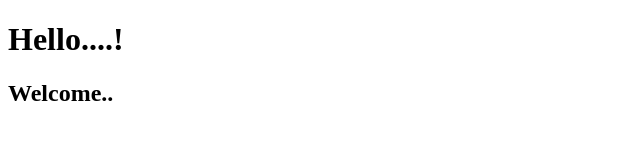
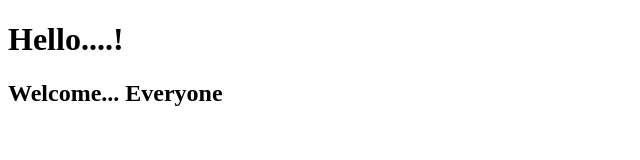
Before and after one commit to neelu123-devi/neelu123-devi, a plain HTML site: page index.html in a window 1280 px wide. Shown: the whole page, without its empty margins (0-640 px from the left). Drawn offline with Linux system fonts and the light colour scheme.

Commit message:
Update index.html

```diff
--- a/index.html
+++ b/index.html
@@ -3,7 +3,7 @@
 <body>
 
 <h1>Hello....!</h1>
-<h2>Welcome..</h2>
+<h2>Welcome... Everyone</h2>
 
 </body>
 </html>
```
